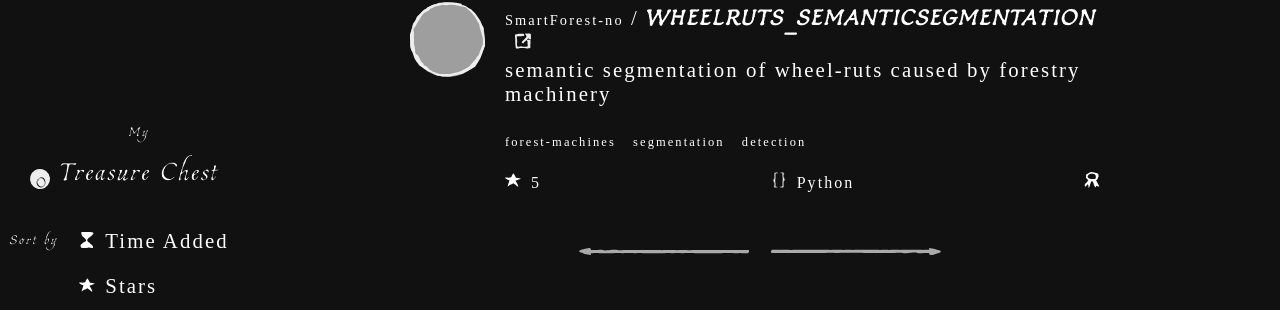
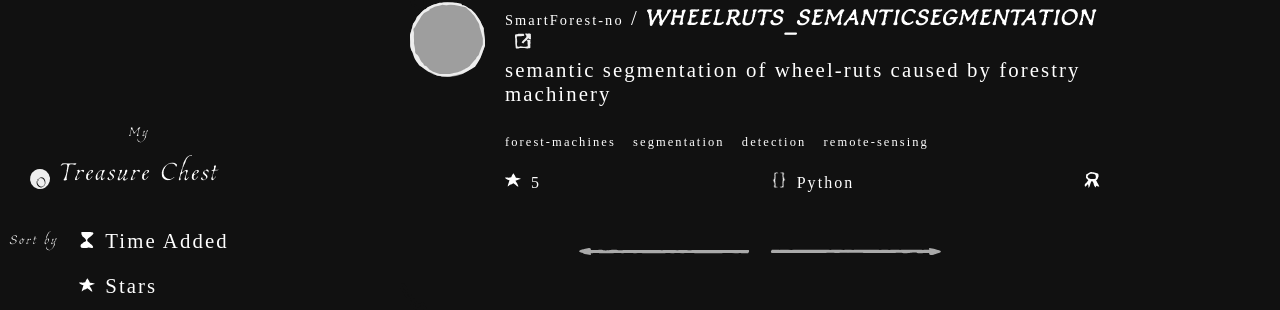
Before and after one commit to b-lack/ThePirateForest, a Jekyll site: the page built from docs/index.markdown, in a window 1280 px wide and 900 px high. Shown: the part 374-684 px from the top of the window. Built offline with Jekyll 4.4.1, drawn with Linux system fonts in a browser that asks for light colours; grey boxes are pictures that could not be loaded.

Commit message:
add remote-sensing tag close #4

```diff
--- a/docs/_data/repositories.json
+++ b/docs/_data/repositories.json
@@ -1019,7 +1019,8 @@
     "topics": [
       "forest-machines",
       "segmentation",
-      "detection"
+      "detection",
+      "remote-sensing"
     ],
     "stargazers_count": 5,
     "license_name": "",
--- a/docs/assets/repositories.json
+++ b/docs/assets/repositories.json
@@ -1019,7 +1019,8 @@
     "topics": [
       "forest-machines",
       "segmentation",
-      "detection"
+      "detection",
+      "remote-sensing"
     ],
     "stargazers_count": 5,
     "license_name": "",
```
